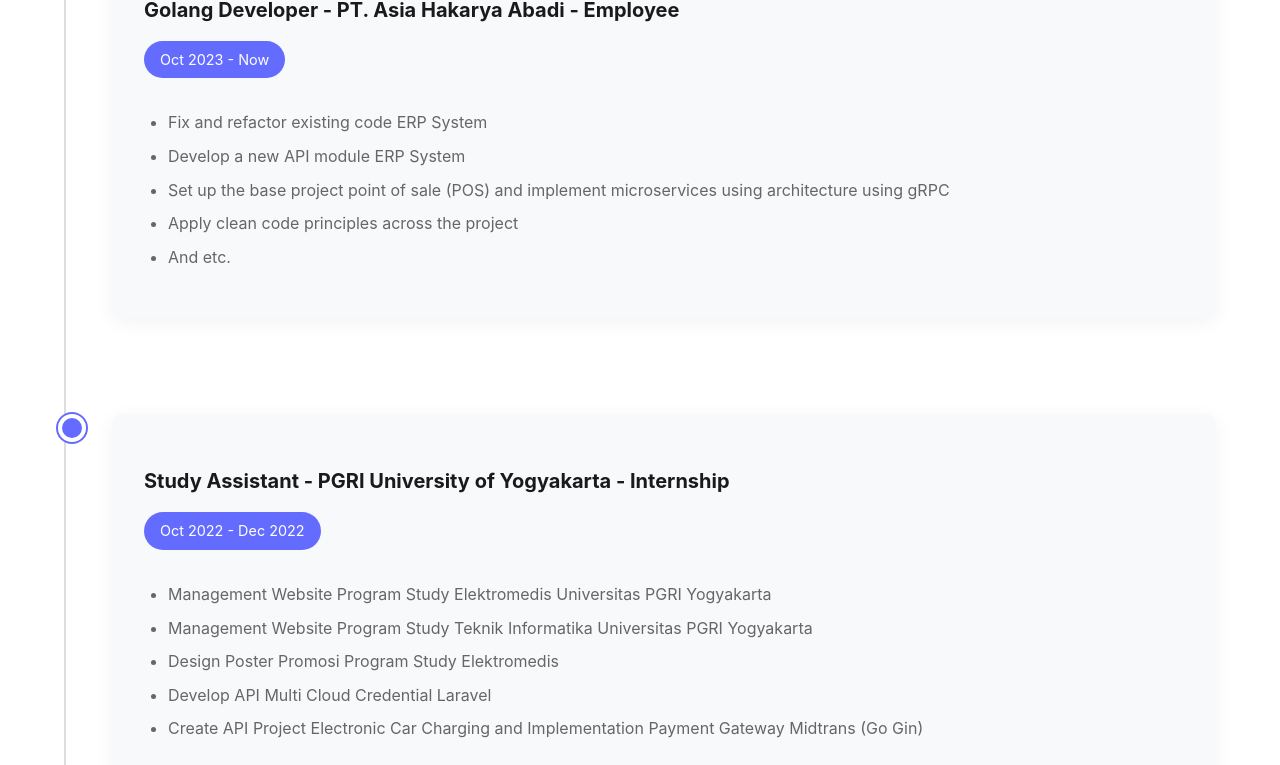
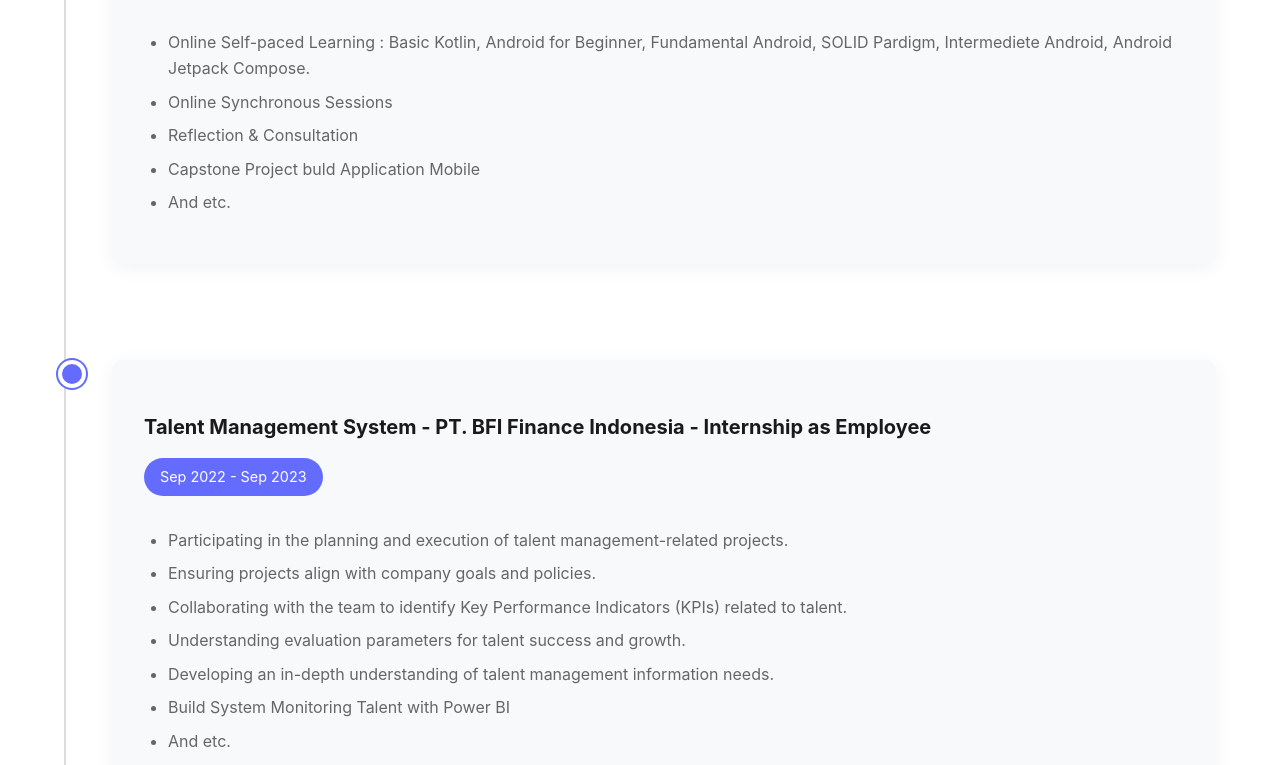
Before and after one commit to firdausmuh/firdaus-web, a React (Vite) app: page / in a window 1280 px wide. Shown: the part 2035-2800 px from the top of the page. Built offline with nearby package versions, Linux system fonts and the light colour scheme.

Commit message:
update the layout of experience

```diff
--- a/src/pages/Home.css
+++ b/src/pages/Home.css
@@ -528,8 +528,8 @@
 /* Experience Timeline Styles */
 .experience-section {
   max-width: 1400px;
-  margin: 6rem auto 0;
-  padding-top: 4rem;
+  margin: 4rem auto 0;
+  padding-top: 1rem;
   border-top: 1px solid #eee;
 }
 
@@ -590,7 +590,7 @@
   padding: 0.5rem 1rem;
   background: #646cff;
   color: #fff;
-  border-radius: 20px;
+  border-radius: 30px;
   font-size: 0.9rem;
   margin-bottom: 1rem;
 }
--- a/src/pages/Home.jsx
+++ b/src/pages/Home.jsx
@@ -137,13 +137,30 @@
             <div className="timeline-item">
               <div className="timeline-dot"></div>
               <div className="timeline-content">
-                <h3>Golang Developer - PT. Asia Hakarya Abadi - Employee</h3>
-                <span className="timeline-date">Oct 2023 - Now</span>
+                <h3>Mobil Development - Bangkit Academy led by Google, Tokopedia, Gojek, & Traveloka - Internship</h3>
+                <span className="timeline-date">Aug 2023 - Jan 2024</span>
                 <ul>
-                  <li>Fix and refactor existing code ERP System</li>
-                  <li>Develop a new API module ERP System</li>
-                  <li>Set up the base project point of sale (POS) and implement microservices using architecture using gRPC</li>
-                  <li>Apply clean code principles across the project</li>
+                  <li>Online Self-paced Learning : Basic Kotlin, Android for Beginner, Fundamental Android, SOLID Pardigm, Intermediete Android, Android Jetpack Compose.</li>
+                  <li>Online Synchronous Sessions</li>
+                  <li>Reflection & Consultation</li>
+                  <li>Capstone Project buld Application Mobile</li>
+                  <li>And etc.</li>
+                </ul>
+              </div>
+            </div>
+
+            <div className="timeline-item">
+              <div className="timeline-dot"></div>
+              <div className="timeline-content">
+                <h3>Talent Management System - PT. BFI Finance Indonesia - Internship as Employee</h3>
+                <span className="timeline-date">Sep 2022 - Sep 2023</span>
+                <ul>
+                  <li>Participating in the planning and execution of talent management-related projects.</li>
+                  <li>Ensuring projects align with company goals and policies.</li>
+                  <li>Collaborating with the team to identify Key Performance Indicators (KPIs) related to talent.</li>
+                  <li>Understanding evaluation parameters for talent success and growth.</li>
+                  <li>Developing an in-depth understanding of talent management information needs.</li>
+                  <li>Build System Monitoring Talent with Power BI</li>
                   <li>And etc.</li>
                 </ul>
               </div>
```
